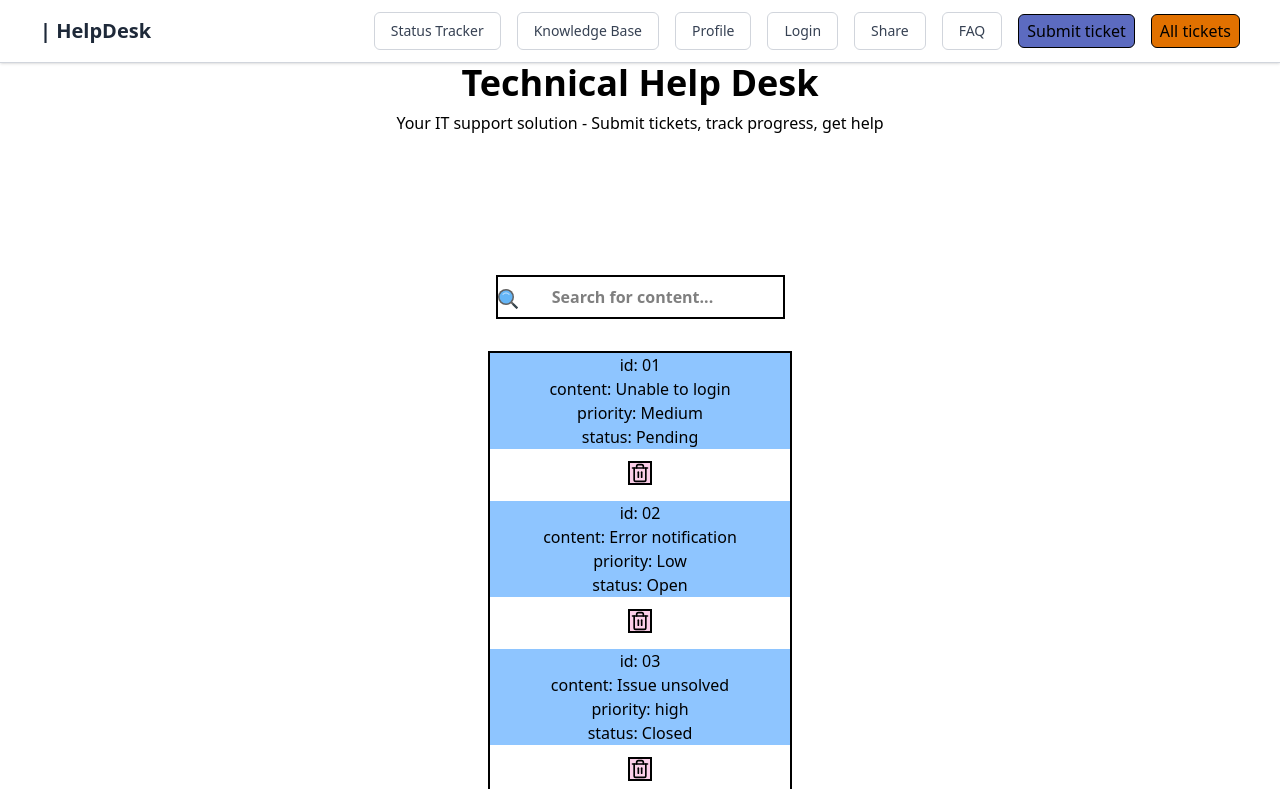
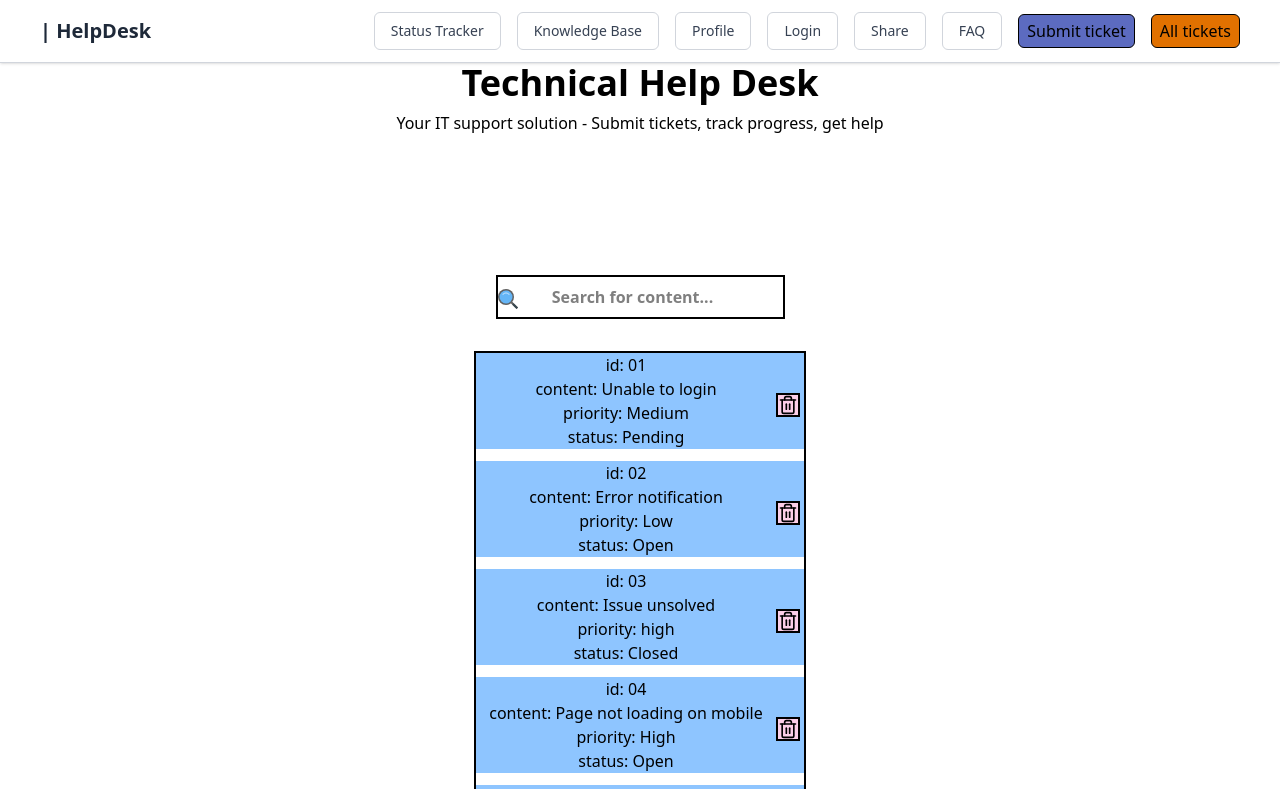
Before and after one commit to erichilla0525/fullstack-helpdesk, a React (Vite) app: page / in a window 1280 px wide. Shown: the top 789 px of the page. Built offline with nearby package versions, Linux system fonts and the light colour scheme.

Commit message:
Update css in ticket.tsx.

```diff
--- a/src/components/Ticket/Ticket.tsx
+++ b/src/components/Ticket/Ticket.tsx
@@ -7,21 +7,24 @@ export default function WorkOrder() {
   const { tickets, deleteTicket } = useTickets()
 
   return(
-      <div className="flex flex-col items-center justify-between mt-3 mb-3 gap-5">
+      <div className="flex flex-col items-center mt-3 mb-3 gap-5">
 
         <div className='mx-auto space-y-3 border-2'>
           {tickets.map((ticket:Ticket) => (
             <div>
-              <div key={ticket.id} className='bg-blue-300'>
-                <p>id: {ticket.id}</p>
-                <p>content: {ticket.content}</p>
-                <p>priority: {ticket.priority}</p>
-                <p>status: {ticket.status}</p>
+              <div key={ticket.id} className='bg-blue-300 flex justify-between items-center'>
+                <div className="w-full">
+                  <p>id: {ticket.id}</p>
+                  <p>content: {ticket.content}</p>
+                  <p>priority: {ticket.priority}</p>
+                  <p>status: {ticket.status}</p>
+
+                </div>
+                <button type="button" onClick={() => deleteTicket(ticket.id)} className="bg-pink-200 border-2 mt-3 mb-1 mr-1 cursor-pointer">
+                  <Trash2 size={20}/>
+                </button>
               </div>
 
-              <button type="button" onClick={() => deleteTicket(ticket.id)} className="bg-pink-200 border-2 mt-3 mb-1 cursor-pointer">
-                  <Trash2 size={20}/>
-              </button>
             </div>
           ))}
         </div>
```
